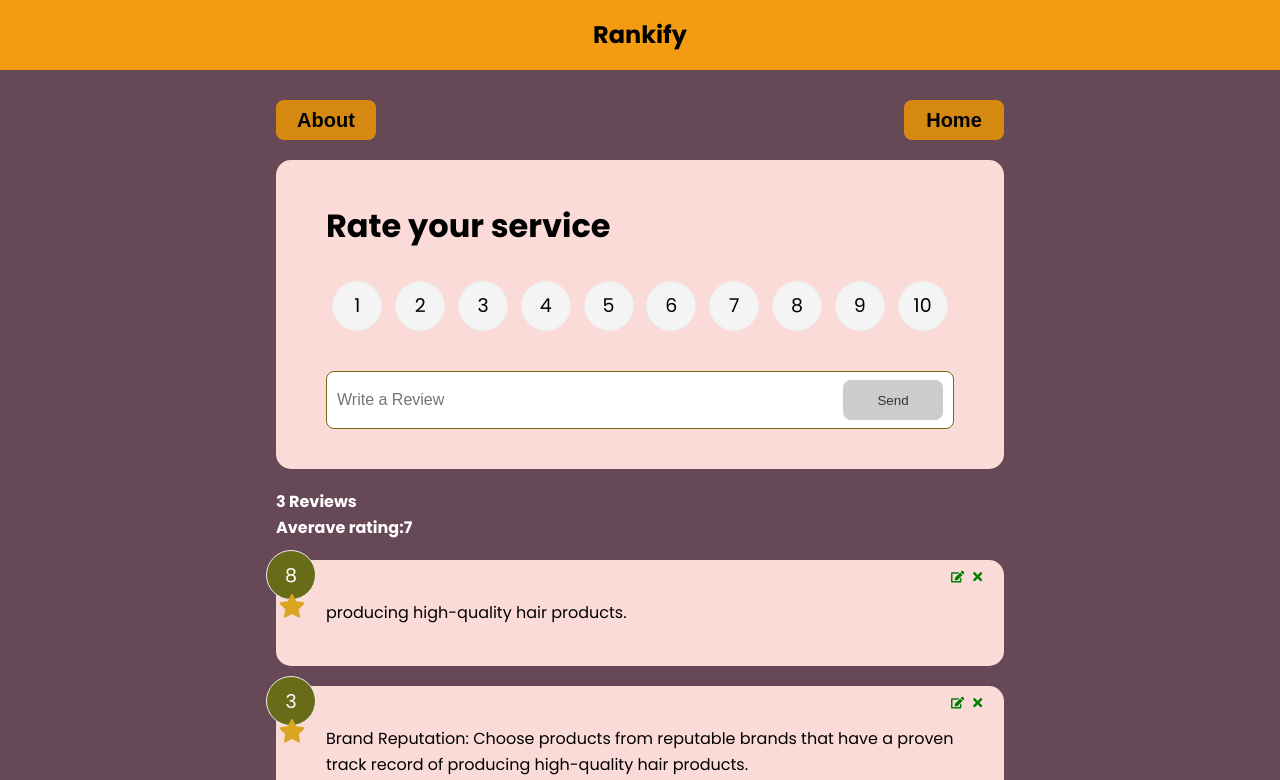
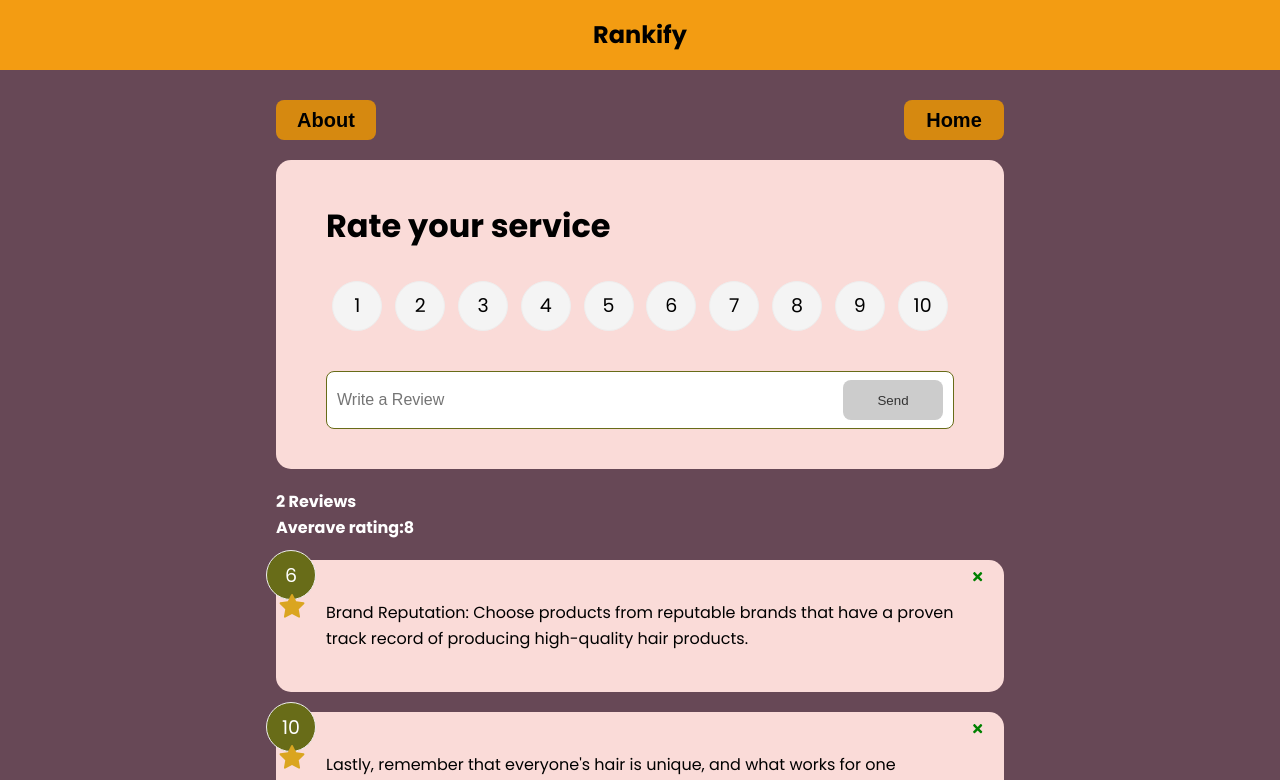
Before and after one commit to ReicaD/Service-Rating, a React (Create React App) app in the folder ratings/: page / in a window 1280 px wide. Shown: the top 780 px of the page. Built offline with nearby package versions, Linux system fonts and the light colour scheme; data requests are answered from the project's data file; the HTML template or start-up script is replaced by a standard one.

Commit message:
Edit Modification.

```diff
--- a/ratings/db.json
+++ b/ratings/db.json
@@ -7,13 +7,8 @@
     },
     {
       "text": "Brand Reputation: Choose products from reputable brands that have a proven track record of producing high-quality hair products.",
-      "rating": 3,
+      "rating": 6,
       "id": 5
-    },
-    {
-      "text": "producing high-quality hair products.",
-      "rating": 8,
-      "id": 6
     }
   ]
 }
--- a/ratings/src/components/FeedbackItem.jsx
+++ b/ratings/src/components/FeedbackItem.jsx
@@ -29,9 +29,9 @@ function FeedbackItem({ item }) {
         <FaTimes color="green" />
       </button>
       {/* //adding a button to update the state */}
-      <button onClick={() => editFeedback(item)} className="edit">
+      {/* <button onClick={() => editFeedback(item)} className="edit">
         <FaEdit color="green" />
-      </button>
+      </button> */}
       <div className="text-display">{item.text}</div>
     </MyCard>
   );
```
